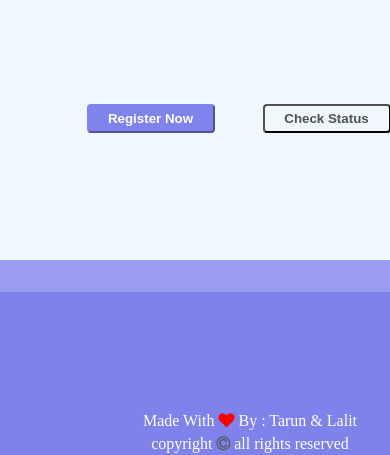
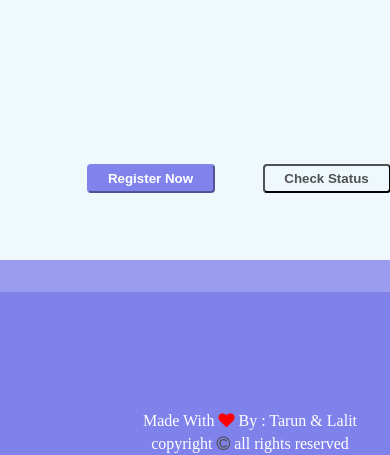
Before and after one commit to tarunpandey23/slot.alert, a plain HTML site: page index.html in a window 390 px wide. Shown: the part 496-951 px from the top of the page. Drawn offline with Linux system fonts and the light colour scheme.

Commit message:
trying responsive

```diff
--- a/main.css
+++ b/main.css
@@ -209,7 +209,7 @@ img {
     /* border: 2px solid red; */
     /* border: 2px solid red; */
     position: absolute;
-    top: 200px;
+    top: 260px;
     right: -25px;
     display: flex;
   }
```
